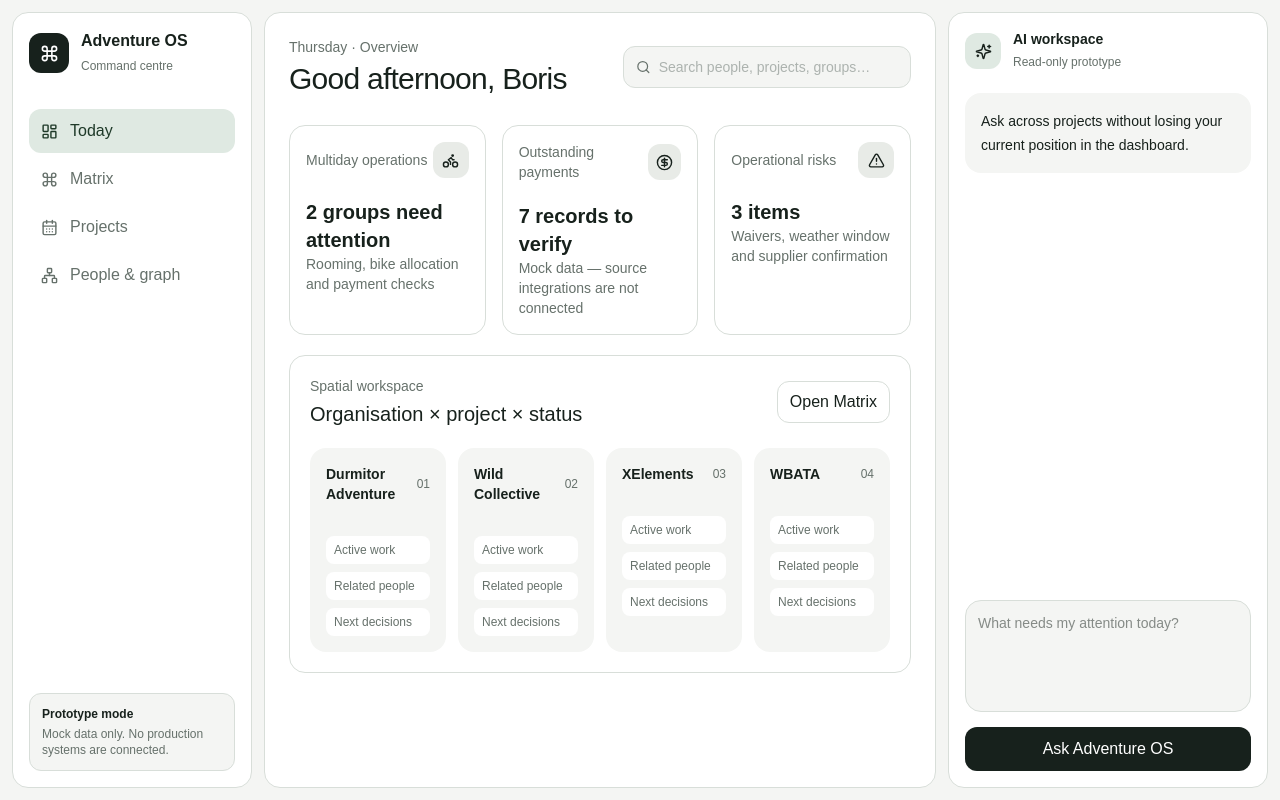
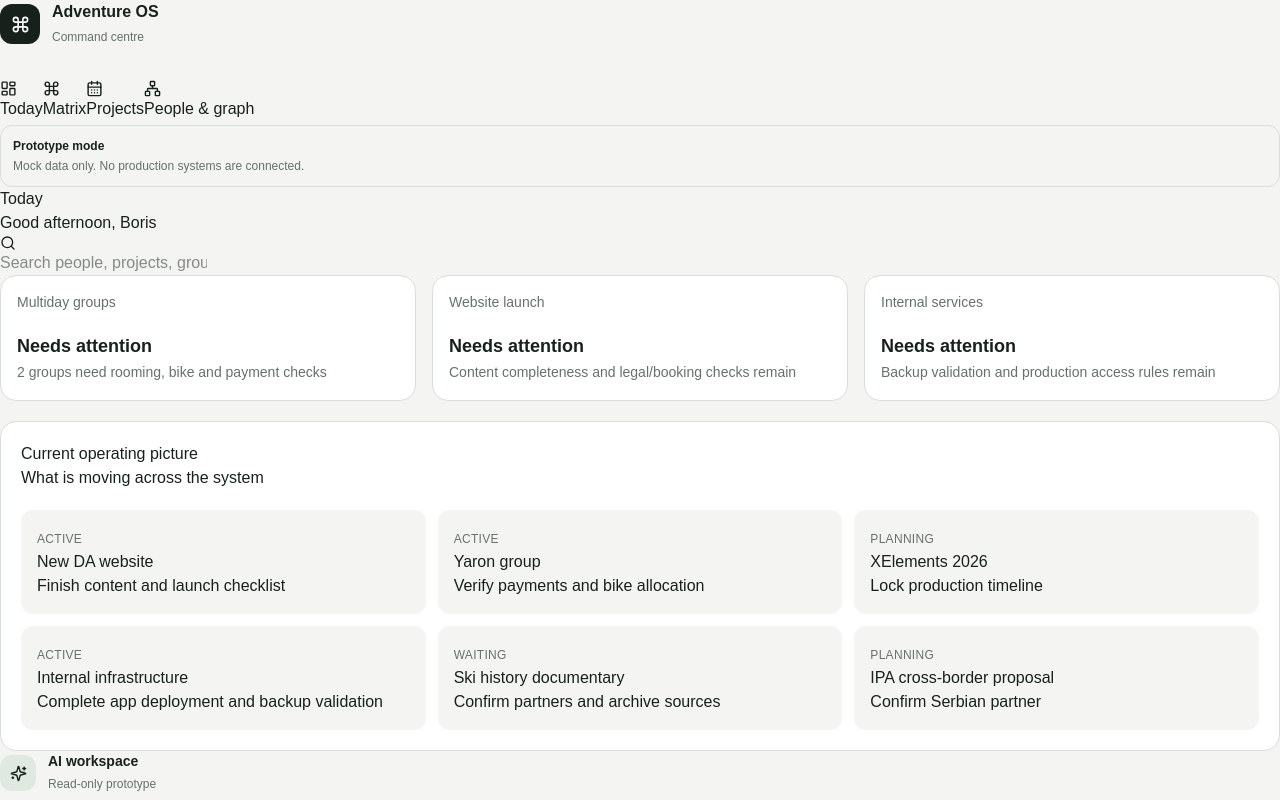
Before and after one commit to ZabljakOutdoorHQ/adventure-os, a Next.js app: page / in a window 1280 px wide. Shown: the top 800 px of the page. Built offline with nearby package versions, Linux system fonts and the light colour scheme.

Commit message:
refactor: render Adventure OS shell

```diff
--- a/app/page.tsx
+++ b/app/page.tsx
@@ -1,164 +1,5 @@
-import {
-  AlertTriangle,
-  Bike,
-  CalendarDays,
-  CircleDollarSign,
-  Command,
-  LayoutDashboard,
-  Network,
-  Search,
-  Sparkles,
-} from "lucide-react";
-
-const navItems = [
-  { label: "Today", icon: LayoutDashboard, active: true },
-  { label: "Matrix", icon: Command },
-  { label: "Projects", icon: CalendarDays },
-  { label: "People & graph", icon: Network },
-];
-
-const signals = [
-  {
-    title: "Multiday operations",
-    value: "2 groups need attention",
-    detail: "Rooming, bike allocation and payment checks",
-    icon: Bike,
-  },
-  {
-    title: "Outstanding payments",
-    value: "7 records to verify",
-    detail: "Mock data — source integrations are not connected",
-    icon: CircleDollarSign,
-  },
-  {
-    title: "Operational risks",
-    value: "3 items",
-    detail: "Waivers, weather window and supplier confirmation",
-    icon: AlertTriangle,
-  },
-];
+import { AdventureShell } from "@/components/adventure-shell";
 
 export default function Home() {
-  return (
-    <main className="grid min-h-screen grid-cols-[240px_minmax(0,1fr)_320px] gap-3 p-3">
-      <aside className="flex flex-col rounded-[var(--radius)] border bg-[var(--card)] p-4">
-        <div className="mb-8 flex items-center gap-3">
-          <div className="grid h-10 w-10 place-items-center rounded-xl bg-[var(--foreground)] text-white">
-            <Command size={19} />
-          </div>
-          <div>
-            <strong className="block">Adventure OS</strong>
-            <span className="text-xs text-[var(--muted-foreground)]">Command centre</span>
-          </div>
-        </div>
-
-        <nav className="space-y-1">
-          {navItems.map(({ label, icon: Icon, active }) => (
-            <button
-              className={`flex w-full items-center gap-3 rounded-xl px-3 py-2.5 text-left text-sm ${
-                active ? "bg-[var(--accent)] text-[var(--accent-foreground)]" : "text-[var(--muted-foreground)]"
-              }`}
-              key={label}
-              type="button"
-            >
-              <Icon size={17} />
-              {label}
-            </button>
-          ))}
-        </nav>
-
-        <div className="mt-auto rounded-xl border bg-[var(--background)] p-3 text-xs text-[var(--muted-foreground)]">
-          <strong className="mb-1 block text-[var(--foreground)]">Prototype mode</strong>
-          Mock data only. No production systems are connected.
-        </div>
-      </aside>
-
-      <section className="min-w-0 rounded-[var(--radius)] border bg-[var(--card)] p-6">
-        <header className="mb-7 flex items-center justify-between gap-4">
-          <div>
-            <p className="mb-1 text-sm text-[var(--muted-foreground)]">Thursday · Overview</p>
-            <h1 className="m-0 text-3xl tracking-tight">Good afternoon, Boris</h1>
-          </div>
-          <label className="flex min-w-72 items-center gap-2 rounded-xl border bg-[var(--background)] px-3 py-2.5 text-sm text-[var(--muted-foreground)]">
-            <Search size={16} />
-            <input
-              aria-label="Search Adventure OS"
-              className="w-full border-0 bg-transparent outline-none"
-              placeholder="Search people, projects, groups…"
-            />
-          </label>
-        </header>
-
-        <div className="mb-5 grid grid-cols-3 gap-4">
-          {signals.map(({ title, value, detail, icon: Icon }) => (
-            <article className="rounded-2xl border p-4" key={title}>
-              <div className="mb-5 flex items-center justify-between">
-                <span className="text-sm text-[var(--muted-foreground)]">{title}</span>
-                <div className="grid h-9 w-9 place-items-center rounded-xl bg-[var(--muted)]">
-                  <Icon size={17} />
-                </div>
-              </div>
-              <strong className="block text-xl">{value}</strong>
-              <p className="mb-0 text-sm leading-5 text-[var(--muted-foreground)]">{detail}</p>
-            </article>
-          ))}
-        </div>
-
-        <section className="rounded-2xl border p-5">
-          <div className="mb-5 flex items-center justify-between">
-            <div>
-              <p className="mb-1 text-sm text-[var(--muted-foreground)]">Spatial workspace</p>
-              <h2 className="m-0 text-xl">Organisation × project × status</h2>
-            </div>
-            <button className="rounded-xl border px-3 py-2 text-sm" type="button">
-              Open Matrix
-            </button>
-          </div>
-
-          <div className="grid grid-cols-4 gap-3">
-            {["Durmitor Adventure", "Wild Collective", "XElements", "WBATA"].map((domain, index) => (
-              <div className="min-h-36 rounded-2xl bg-[var(--background)] p-4" key={domain}>
-                <div className="mb-8 flex items-center justify-between">
-                  <strong className="text-sm">{domain}</strong>
-                  <span className="text-xs text-[var(--muted-foreground)]">0{index + 1}</span>
-                </div>
-                <div className="space-y-2 text-xs text-[var(--muted-foreground)]">
-                  <div className="rounded-lg bg-white px-2 py-1.5">Active work</div>
-                  <div className="rounded-lg bg-white px-2 py-1.5">Related people</div>
-                  <div className="rounded-lg bg-white px-2 py-1.5">Next decisions</div>
-                </div>
-              </div>
-            ))}
-          </div>
-        </section>
-      </section>
-
-      <aside className="flex flex-col rounded-[var(--radius)] border bg-[var(--card)] p-4">
-        <div className="mb-5 flex items-center gap-3">
-          <div className="grid h-9 w-9 place-items-center rounded-xl bg-[var(--accent)]">
-            <Sparkles size={17} />
-          </div>
-          <div>
-            <strong className="block text-sm">AI workspace</strong>
-            <span className="text-xs text-[var(--muted-foreground)]">Read-only prototype</span>
-          </div>
-        </div>
-
-        <div className="rounded-2xl bg-[var(--background)] p-4 text-sm leading-6">
-          Ask across projects without losing your current position in the dashboard.
-        </div>
-
-        <div className="mt-auto">
-          <textarea
-            aria-label="Ask Adventure OS"
-            className="min-h-28 w-full resize-none rounded-2xl border bg-[var(--background)] p-3 text-sm outline-none"
-            placeholder="What needs my attention today?"
-          />
-          <button className="mt-2 w-full rounded-xl bg-[var(--foreground)] px-4 py-2.5 text-sm text-white" type="button">
-            Ask Adventure OS
-          </button>
-        </div>
-      </aside>
-    </main>
-  );
+  return <AdventureShell />;
 }
```
